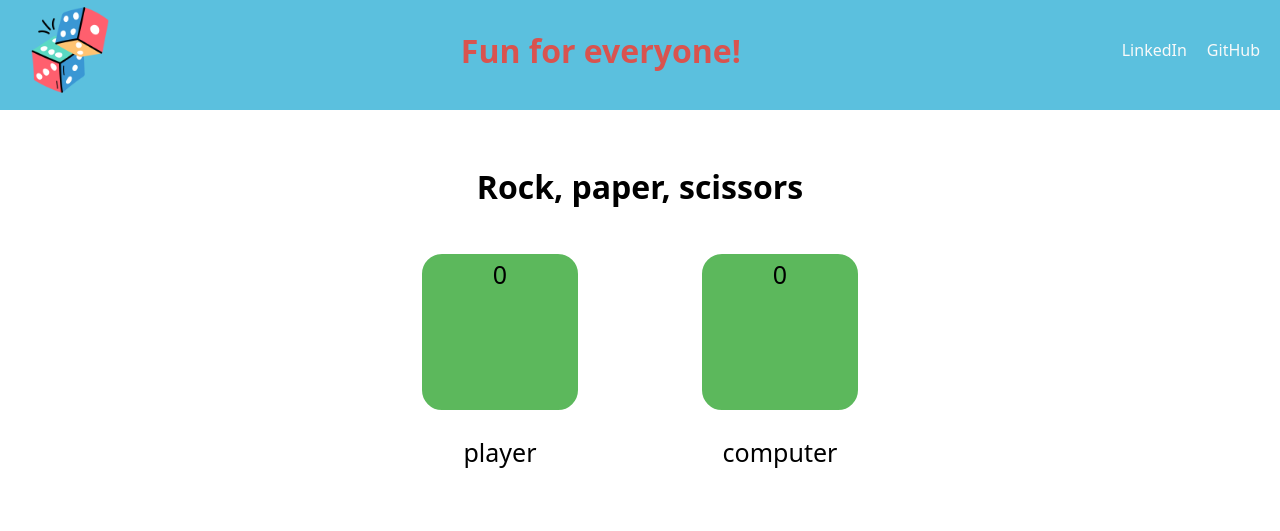
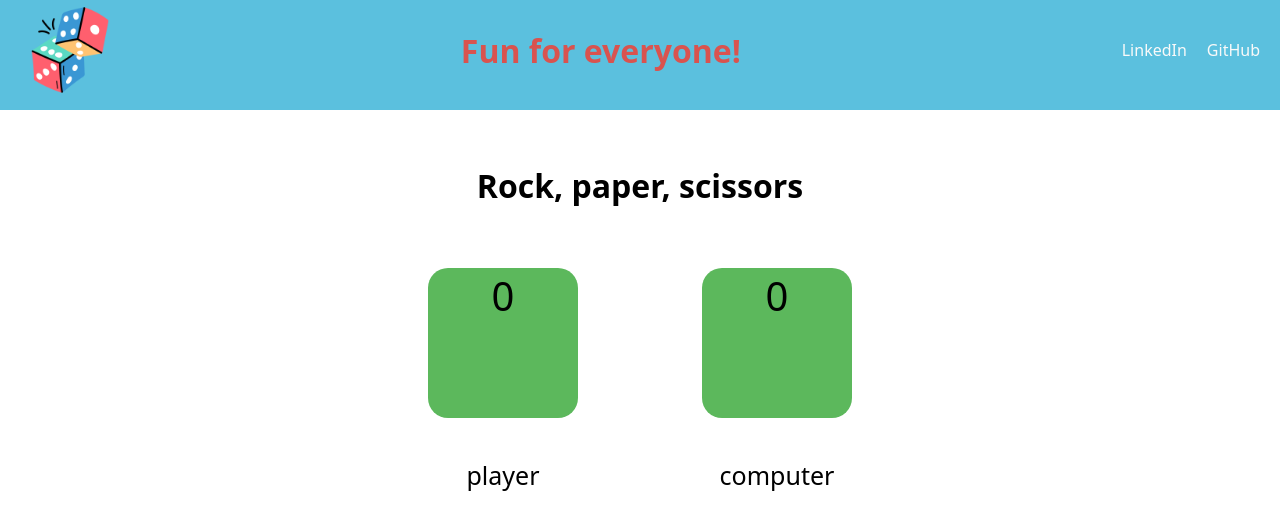
Before and after one commit to Jaime-alv/kawaiBattle, a website: page index.html in a window 1280 px wide. Shown: the top 531 px of the page. Drawn offline with Linux system fonts and the light colour scheme.

```diff
--- a/style.css
+++ b/style.css
@@ -99,10 +99,10 @@
 #player,
 #computer {
     background-color: #5cb85c;
-    border: 3px solid #5cb85c;
     min-width: 150px;
     min-height: 150px;
     border-radius: 20px;
+    font-size: 40px;
 }
 
 .player-choice button {
```
Also changed, not shown: out/rockPaperScissors.js, 1 other file.
